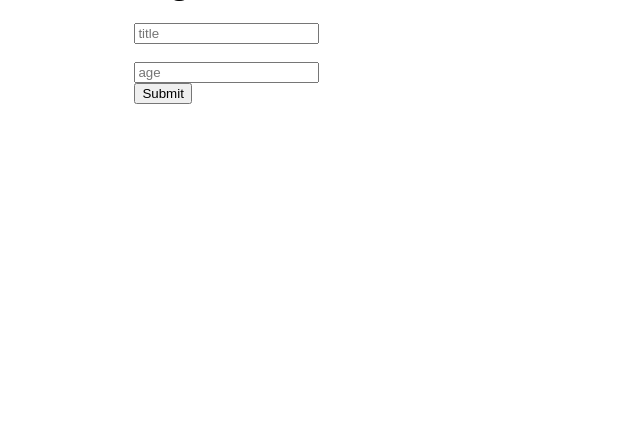
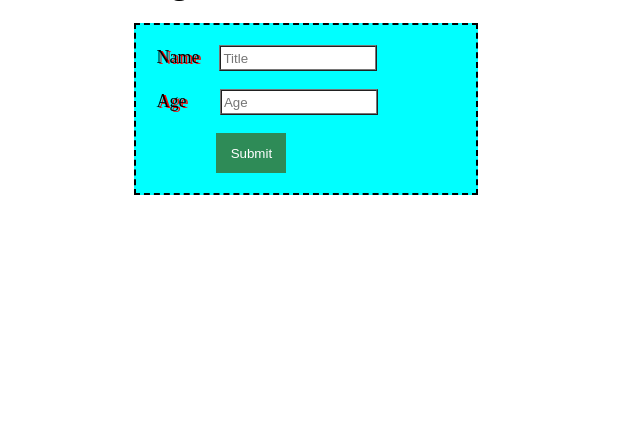
Before and after one commit to muralimd07/django, a Django app: template mysite/templates/index.html in a window 1280 px wide. Shown: the part 191-626 px from the top of the page, without its empty margins (0-640 px from the left). Run offline with Django 3.2, Linux system fonts and the light colour scheme; the template is opened without the code that fills it, so the values that code supplies are empty.

Commit message:
index page update

```diff
--- a/mysite/templates/index.html
+++ b/mysite/templates/index.html
@@ -1,14 +1,14 @@
 <!DOCTYPE html>
 <html>
 <head>
-    <title>About</title>
+    <title>Home</title>
 </head>
 
 <style type="text/css">
 
 .footer
 {
-	position: absolute;
+	position:fixed;
 	bottom:0%;
 	background-color:seagreen;
 	width:100%;
@@ -20,7 +20,7 @@
 
 .header
 {
-	position: absolute;
+	position:fixed;
 	top:0%;
 	background-color:seagreen;
 	width:100%;
@@ -51,8 +51,6 @@
 .ul a:hover
 {
 
-	padding: 10px;
-	background-color:black;
 	color: red;
 }
 
@@ -69,7 +67,47 @@ padding: 10px;
 	padding: 10%;
 	margin: auto;
 }
+#design
+{
+	background-color: cyan;
+	padding: 20px;
+	width: 300px;
+	border: 2px;
+	border-color: black;
+	border-style: dashed;
+}
+.lb
+{
+	padding-right: 20px;
 
+	font-size: 18px;
+	text-shadow: 2px 1px red ;
+
+}
+.buttons
+{
+	width: 70px;
+	height: 40px;
+	background-color: seagreen;
+	border: none;
+	border-color: white;
+	margin-left: 60px;
+	color: white;
+}
+.buttons:hover
+{
+
+	background:linear-gradient(lightblue,purple,violet);
+
+	border-radius: 10px;
+
+}
+.tbox
+{
+	width: 150px;
+	height: 20px;
+	border-style: ridge;
+}
 
 </style>
 
@@ -96,12 +134,14 @@ padding: 10px;
 
 <h1 >Register Form</h1>
 
-<form action="" method="POST">
+<form id="design" action="" method="POST">
 	{% csrf_token %}
-<input type="text" name="title" placeholder="title" required="please fill"><br><br>
-<input type="number" name="age" placeholder="age" required="please fill">
-<br>
-<input type="submit" name="sub" >
+
+
+<label class="lb">Name</label><input class="tbox" type="text" name="title" placeholder="Title" required="please fill"><br><br>
+<label class="lb">Age &nbsp;&nbsp;</label><input class="tbox" type="number" name="age" placeholder="Age" required="please fill" >
+<br><br>
+<input class="buttons" type="submit" name="sub" >
 </form>
 <ul>
 
```
